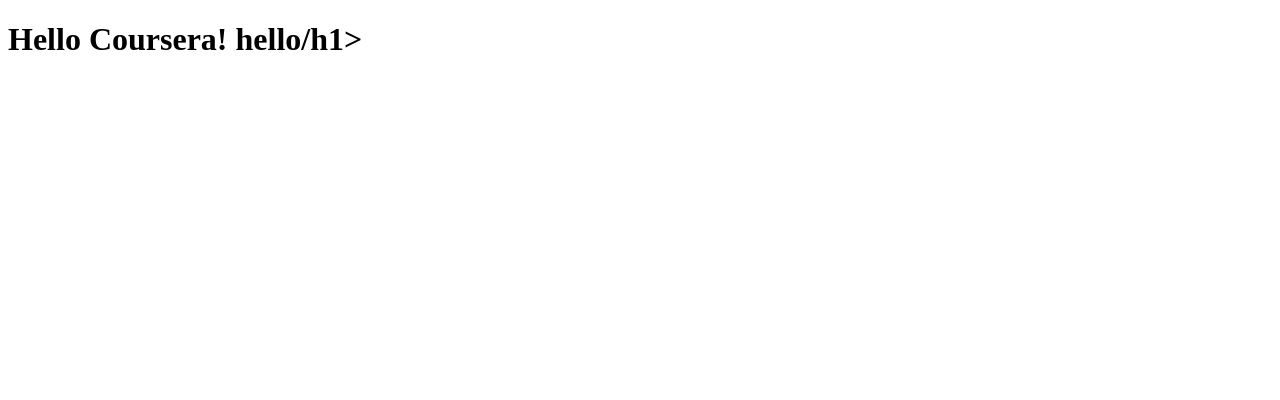
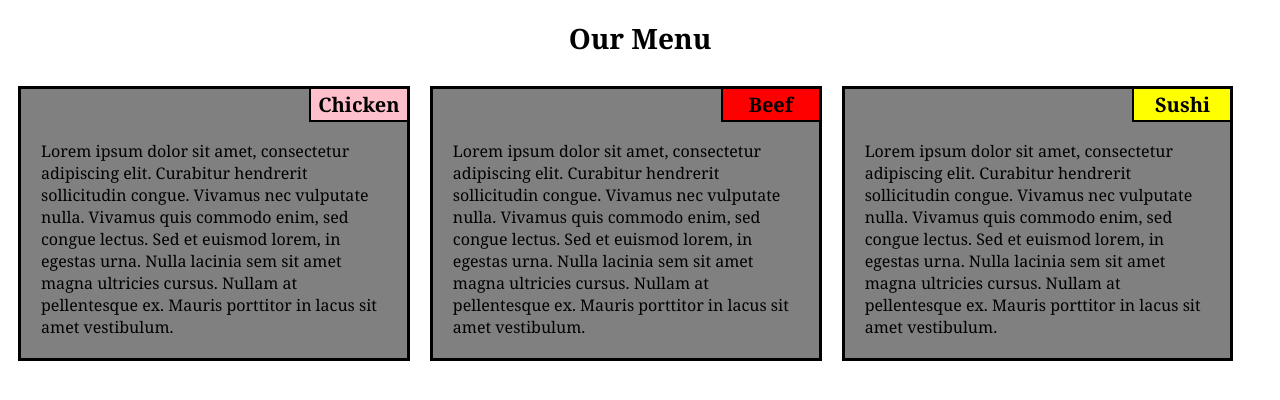
Before and after one commit to amish358/coursera, a plain HTML site: page module2-solution/index.html in a window 1280 px wide. Drawn offline with Linux system fonts and the light colour scheme.

Commit message:
Assignment

```diff
--- /dev/null
+++ b/module2-solution/css/script.css
@@ -0,0 +1,72 @@
+*{
+	box-sizing:border-box;
+	font-family:Cambria;
+}
+h1{
+	text-align:center;
+	font-size:175%
+}
+section{
+	clear:right;
+	padding:20px;}
+.p1{
+	background-color:grey;
+	float:left;
+	border:3px solid black;
+	margin:10px;
+}
+.p2{
+	background-color:grey;
+	float:left;
+	border:3px solid black;
+	margin:10px;
+}
+.p3{
+	background-color:grey;
+	float:left;
+	border:3px solid black;
+	margin:10px;
+}
+@media (min-width:992px) {
+	.p1{width:31%}
+	.p2{width:31%}
+	.p3{width:31%}
+}
+@media (min-width:768px) and (max-width:991px) {
+	.p1{width:47%}
+	.p2{width:47%}
+	.p3{width:96%}
+}
+.t1{
+	margin:-2px;
+	width:100px;
+	float:right;
+	font-size:125%;
+	font-weight:bolder;
+	text-align:center;
+	padding:2px;
+	border:2px solid black;
+	background-color:pink;
+}
+.t2{
+	margin:-2px;
+	width:100px;
+	float:right;
+	font-size:125%;
+	font-weight:bolder;
+	text-align:center;
+	padding:2px;
+	border:2px solid black;
+	background-color:red;
+}
+.t3{
+	margin:-2px;
+	width:100px;
+	float:right;
+	font-size:125%;
+	font-weight:bolder;
+	text-align:center;
+	padding:2px;
+	border:2px solid black;
+	background-color:yellow;
+}
--- a/module2-solution/index.html
+++ b/module2-solution/index.html
@@ -1,9 +1,28 @@
 <!DOCTYPE html>
 <html>
 <head>
-	<title>Hello Coursera</title>
+	<title>Our Menu</title>
+	<meta charset="utf-8">
+	<meta name="viewport" content="width=device-width, intial-scale=1">
+	<link rel="stylesheet" href="css/script.css">
 </head>
 <body>
-<h1>Hello Coursera! hello/h1>
+	<h1> Our Menu </h1>
+<div class="p1">
+	<p class="t1">Chicken</p>
+	<section>Lorem ipsum dolor sit amet, consectetur adipiscing elit. Curabitur hendrerit sollicitudin congue. Vivamus nec vulputate nulla. Vivamus quis commodo enim, sed congue lectus. Sed et euismod lorem, in egestas urna. Nulla lacinia sem sit amet magna ultricies cursus. Nullam at pellentesque ex. Mauris porttitor in lacus sit amet vestibulum.
+	</section>
+</div>
+<div class="p2">
+	<p class="t2">Beef</p>
+	<section>
+		Lorem ipsum dolor sit amet, consectetur adipiscing elit. Curabitur hendrerit sollicitudin congue. Vivamus nec vulputate nulla. Vivamus quis commodo enim, sed congue lectus. Sed et euismod lorem, in egestas urna. Nulla lacinia sem sit amet magna ultricies cursus. Nullam at pellentesque ex. Mauris porttitor in lacus sit amet vestibulum.
+    </section>
+</div>
+<div class="p3">
+	<p class="t3">Sushi</p>
+	<section> Lorem ipsum dolor sit amet, consectetur adipiscing elit. Curabitur hendrerit sollicitudin congue. Vivamus nec vulputate nulla. Vivamus quis commodo enim, sed congue lectus. Sed et euismod lorem, in egestas urna. Nulla lacinia sem sit amet magna ultricies cursus. Nullam at pellentesque ex. Mauris porttitor in lacus sit amet vestibulum.
+	</section>
+</div>
 </body>
 </html>
```
